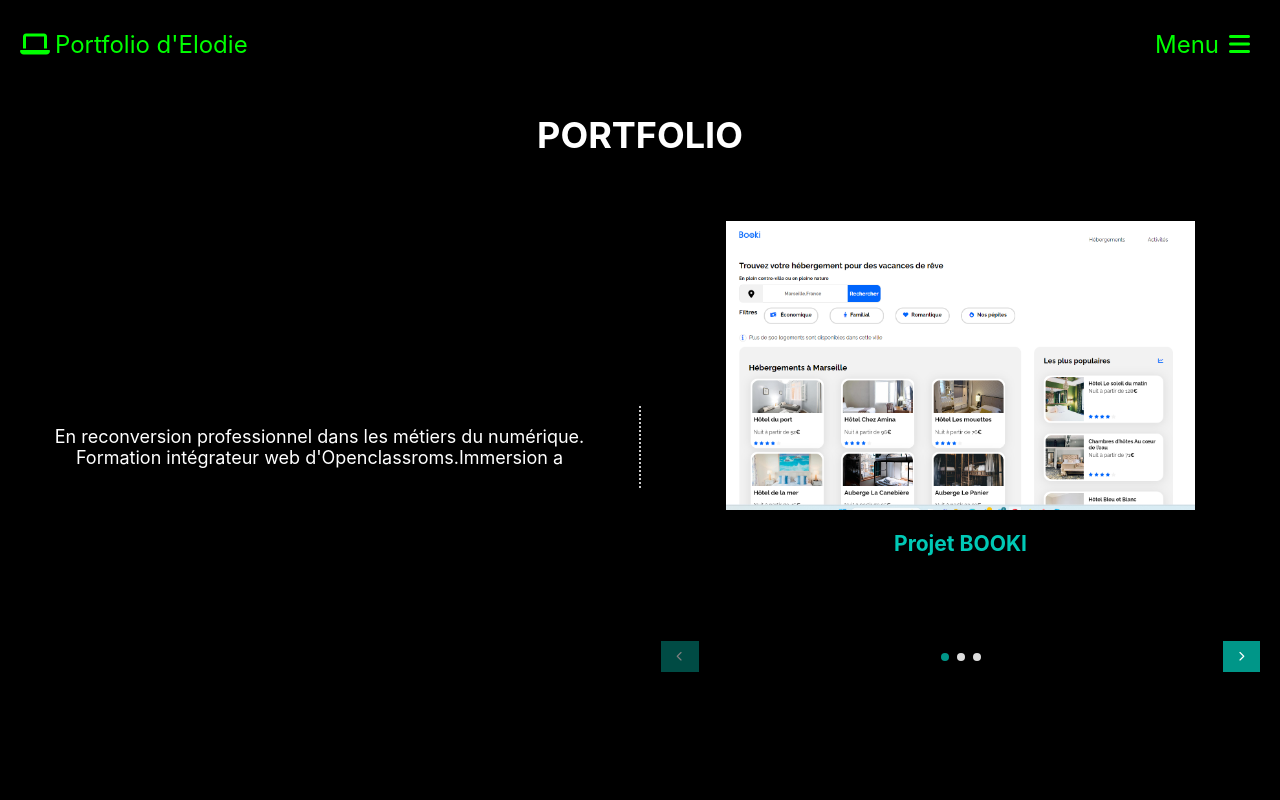
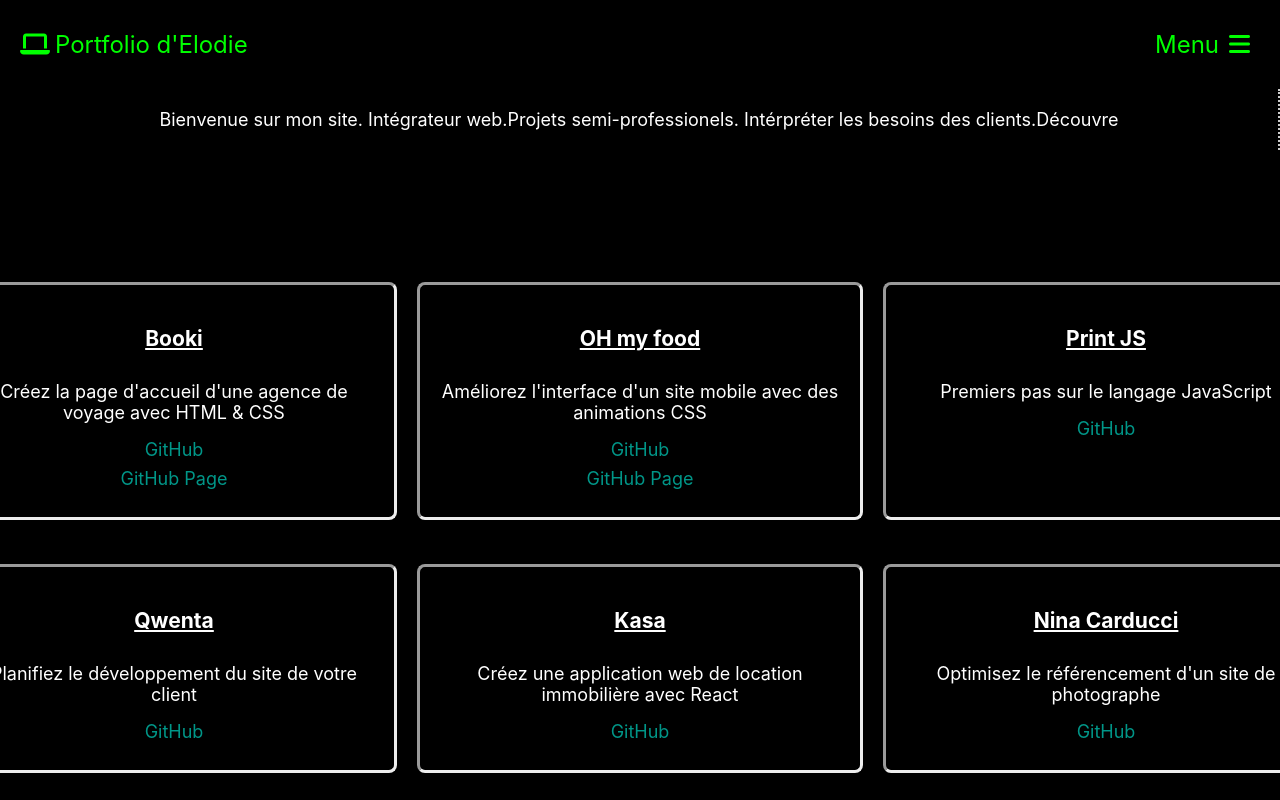
Before and after one commit to ELODIE-74/portefolioweb, a React (Create React App) app in the folder my-portfolio-app/: page / in a window 1280 px wide. Shown: the top 800 px of the page. Built offline with nearby package versions, Linux system fonts and the light colour scheme.

Commit message:
modif texte présentation

```diff
--- a/my-portfolio-app/src/pages/error404/error404.css
+++ b/my-portfolio-app/src/pages/error404/error404.css
@@ -13,20 +13,20 @@
     font-size: 280px;
     font-weight: 700;
     margin: 0;
-    color: #009688;;
+    color: #00FF00;;
     margin-left: 15px;
   }
   /*texte en dessous de l'error 404*/
   .TexteError404 {
     font-size: 18px;
     margin: 0;
-    color: #009688;
+    color: #00FF00;
     margin-right: -25px;
     margin-left: 15px;
   }
   /*mise en forme du lien de retour sur la page home(accueil)*/
   .LinkError404 {
-    color: black;
+    color: #00FF00;
     font-size: 18px;
     margin-top: 100px;
     margin-left: 35px;
@@ -34,7 +34,7 @@
   /*animation au survol du lien*/
   .LinkError404:hover {
     filter: brightness(0.95);
-    color: #009688;
+    color: #00FF00;
   }
   /*media queries mobile*/
   @media (max-width: 482px) {
--- a/my-portfolio-app/src/pages/home/home.css
+++ b/my-portfolio-app/src/pages/home/home.css
@@ -1,4 +1,3 @@
-/* home.css */
 .title-container {
   display: flex;
   flex-direction: column;
--- a/my-portfolio-app/src/pages/home/home.jsx
+++ b/my-portfolio-app/src/pages/home/home.jsx
@@ -1,6 +1,5 @@
 import React, { useRef, useEffect } from 'react';
 import './home.css';
-import ProjectSlider from '../../components/slider/slider';
 import ProjectList from '../../components/card/card';
 import TechSlider from '../../components/slidericone/slidericone';
 
@@ -33,23 +32,18 @@
 // un effet machine a écrire
   return (
     <div>
-      <div className="title-container">
-        <h1>PORTFOLIO</h1>
-      </div>
       <div className="home-container">
         <div className="text-container" ref={textContainerRef}>
           <p>
-            En reconversion professionnel dans les métiers du numérique.
-            Formation intégrateur web <strong>d'Openclassroms</strong>.
+            Bienvenue sur mon site.
+            Intégrateur web.
             <br />
-            Immersion avec des projets semi-professionels en condition réels.
-            Savoir convertir les besoins des clients en fonctionnalités.
+            Projets semi-professionels.
+            Intérpréter les besoins des clients.
             <br />
-            Je vous invite à vous promener sur les différentes sections de mon portfolio pour découvrir qui je suis.
+            Découvrer qui je suis.
+            Je ne suis pas une intelligence artificielle, je suis bien réel.
           </p>
-        </div>
-        <div className="image-container">
-          <ProjectSlider />
         </div>
       </div>
       <div className="project-list-container">
--- a/my-portfolio-app/src/pages/projets/projets.css
+++ b/my-portfolio-app/src/pages/projets/projets.css
@@ -62,5 +62,5 @@
   }
  h1{
     text-align: center;
-    color:black;
+    color:white;
  }
```
